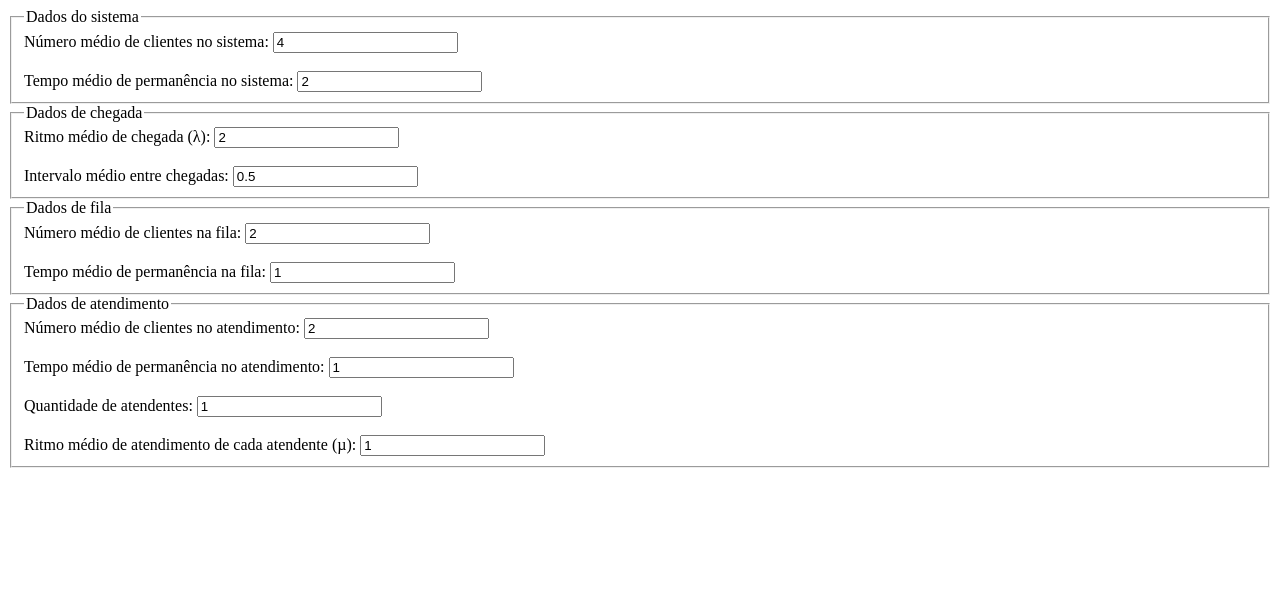
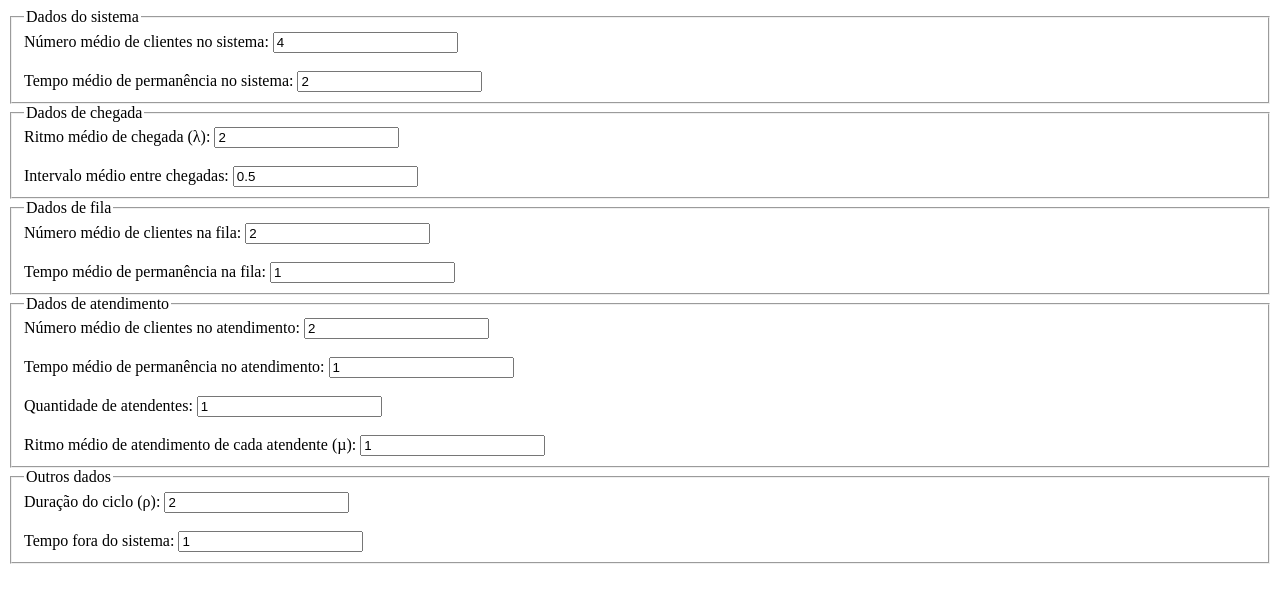
Before and after one commit to Kevin-S-Soares/Projeto-S6-T34, a React (Create React App) app: page / in a window 1280 px wide. Shown: the top 602 px of the page. Built offline with nearby package versions, Linux system fonts and the light colour scheme.

Commit message:
Adicionado outros dados

```diff
--- a/src/stateful/Container.js
+++ b/src/stateful/Container.js
@@ -3,6 +3,7 @@ import QueueData from './input data/QueueData';
 import SystemData from './input data/SystemData';
 import ArriveData from './input data/ArriveData';
 import ServiceData from './input data/ServiceData'
+import OtherData from './input data/OtherData';
 
 class Container extends React.Component {
     constructor(props) {
@@ -19,7 +20,8 @@ class Container extends React.Component {
             ta: 1.0,
             m: 1.0,
             mu: 1.0,
-            rho: 2.0
+            rho: 2.0,
+            tfs: 1.0
         }
 
         this.parseInput = this.parseInput.bind(this);
@@ -62,6 +64,10 @@ class Container extends React.Component {
             mu: {
                 ta: () => 1 / this.state.mu
             },
+            rho: {
+            },
+            tfs: {
+            }
         };
 
         this.updated = new Set();
@@ -83,6 +89,10 @@ class Container extends React.Component {
                 value={this.state}
                 />
                 <ServiceData
+                event={this.parseInput}
+                value={this.state}
+                />
+                <OtherData
                 event={this.parseInput}
                 value={this.state}
                 />
--- /dev/null
+++ b/src/stateful/input data/OtherData.js
@@ -0,0 +1,24 @@
+import InputNumber from "../InputNumber";
+
+function OtherData(props) {
+    return (
+        <fieldset>
+            <legend>Outros dados</legend>
+            <InputNumber
+                label='Duração do ciclo (ρ): '
+                index='rho'
+                event={props.event}
+                value={props.value.rho}
+            />
+            <br></br>
+            <InputNumber
+                label='Tempo fora do sistema: '
+                index='tfs'
+                event={props.event}
+                value={props.value.tfs}
+            />
+        </fieldset>
+    );
+}
+
+export default OtherData;
```
